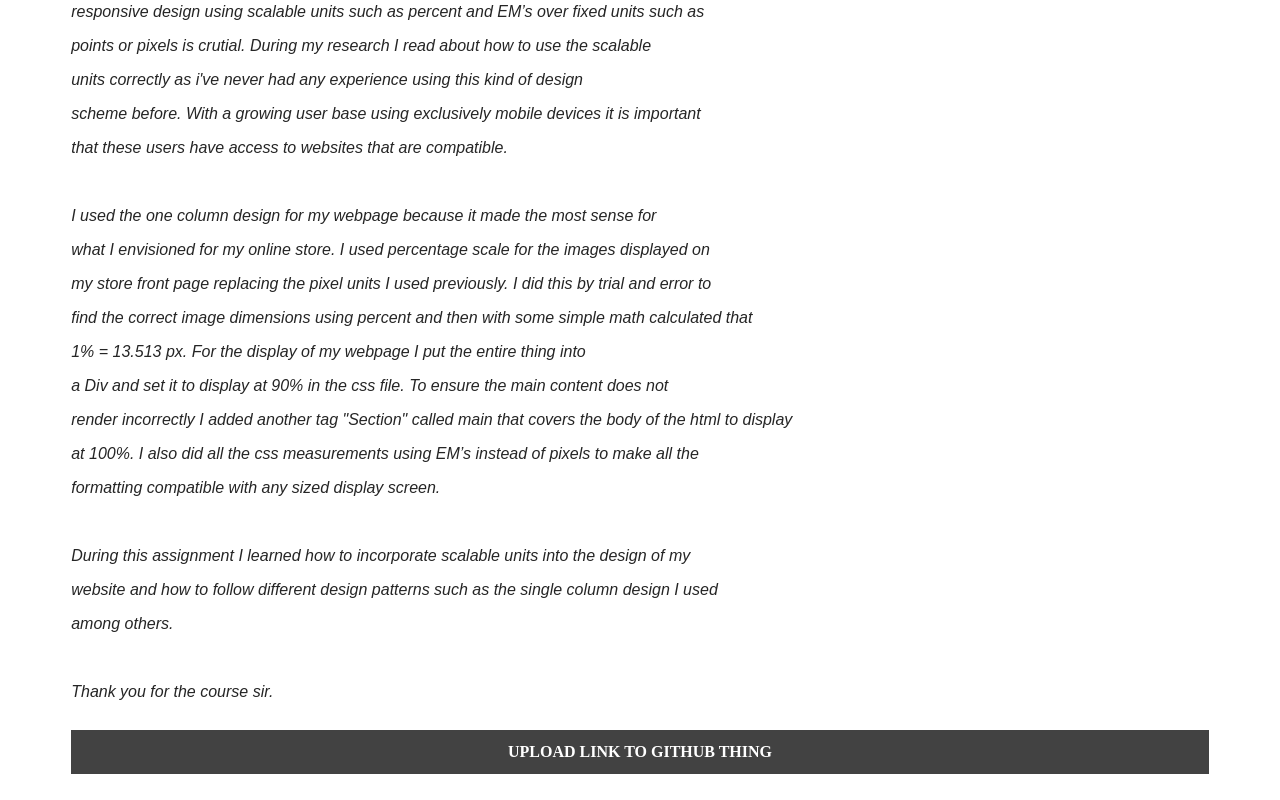
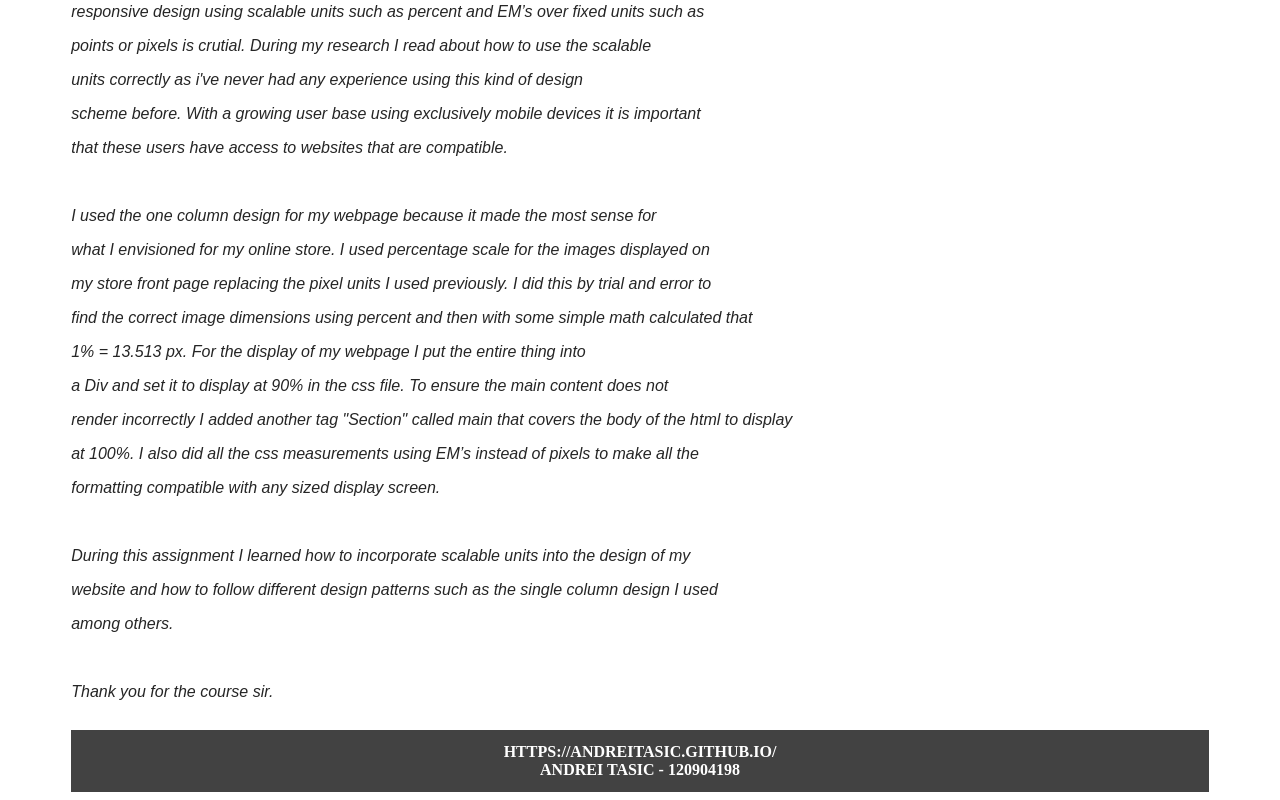
Before and after one commit to Andreitasic/AndreiTasic.github.io, a plain HTML site: page Reflection.html in a window 1280 px wide. Shown: the part 349-1149 px from the top of the page. Drawn offline with Linux system fonts and the light colour scheme.

Commit message:
Update Reflection.html

```diff
--- a/Reflection.html
+++ b/Reflection.html
@@ -50,7 +50,8 @@
         </article>
         </section>
         <footer>
-            <h4>upload link to github thing</h4>
+            <h4>https://andreitasic.github.io/</h4>
+             <h4>Andrei Tasic - 120904198</h4>
         </footer>
     </div>
     </body>
```
